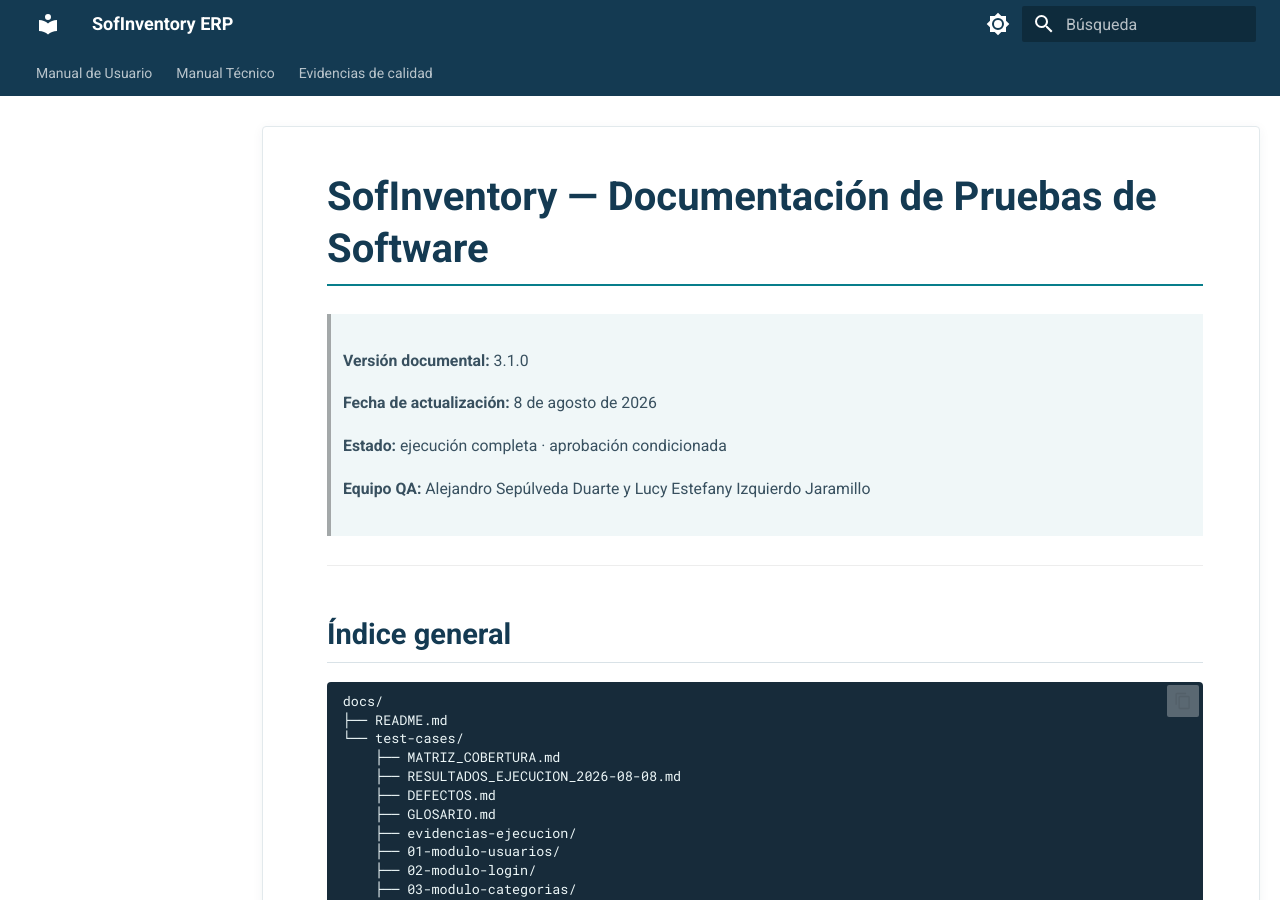
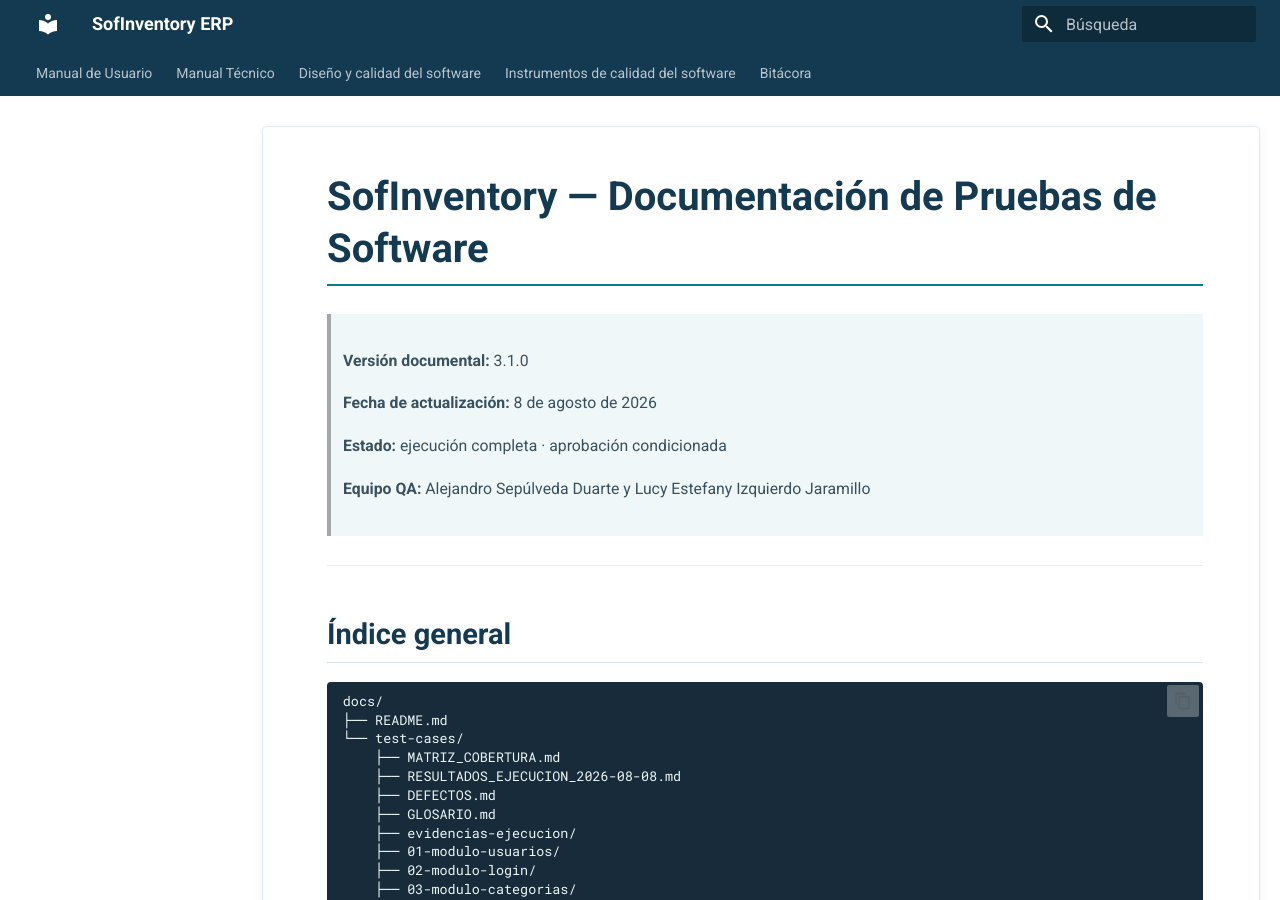
Before and after one commit to AlejandroSepulvedaDuarte/SofInventory, an MkDocs documentation site: the page built from docs/README.md, in a window 1280 px wide and 900 px high. Built offline with MkDocs 1.6.1 and Material for MkDocs 9.7.7, drawn with Linux system fonts in a browser that asks for light colours.

```diff
--- a/mkdocs.yml
+++ b/mkdocs.yml
@@ -7,20 +7,9 @@ theme:
   name: material
   language: es
   palette:
-    - media: "(prefers-color-scheme: light)"
-      scheme: default
-      primary: indigo
-      accent: indigo
-      toggle:
-        icon: material/brightness-7
-        name: Cambiar a modo oscuro
-    - media: "(prefers-color-scheme: dark)"
-      scheme: slate
-      primary: indigo
-      accent: indigo
-      toggle:
-        icon: material/brightness-4
-        name: Cambiar a modo claro
+    scheme: default
+    primary: indigo
+    accent: indigo
   features:
     - navigation.tabs          # Pestañas superiores
     - navigation.top           # Botón para volver arriba
@@ -48,7 +37,6 @@ extra_css:
 nav:
   - Manual de Usuario: MANUAL_USUARIO.md
   - Manual Técnico: MANUAL_TECNICO.md
-  - Evidencias de calidad:
-      - Aplicación de buenas prácticas: Aplicacion_buenas_practicas_calidad_SofInventory.md
-      - Instrumentos diligenciados: Diligenciamiento_instrumentos_calidad_SofInventory.md
-      - Bitácora de procesos: Bitacora_procesos_documentados_SofInventory.md
+  - Diseño y calidad del software: Aplicacion_buenas_practicas_calidad_SofInventory.md
+  - Instrumentos de calidad del software: Diligenciamiento_instrumentos_calidad_SofInventory.md
+  - Bitácora: Bitacora_procesos_documentados_SofInventory.md
```
